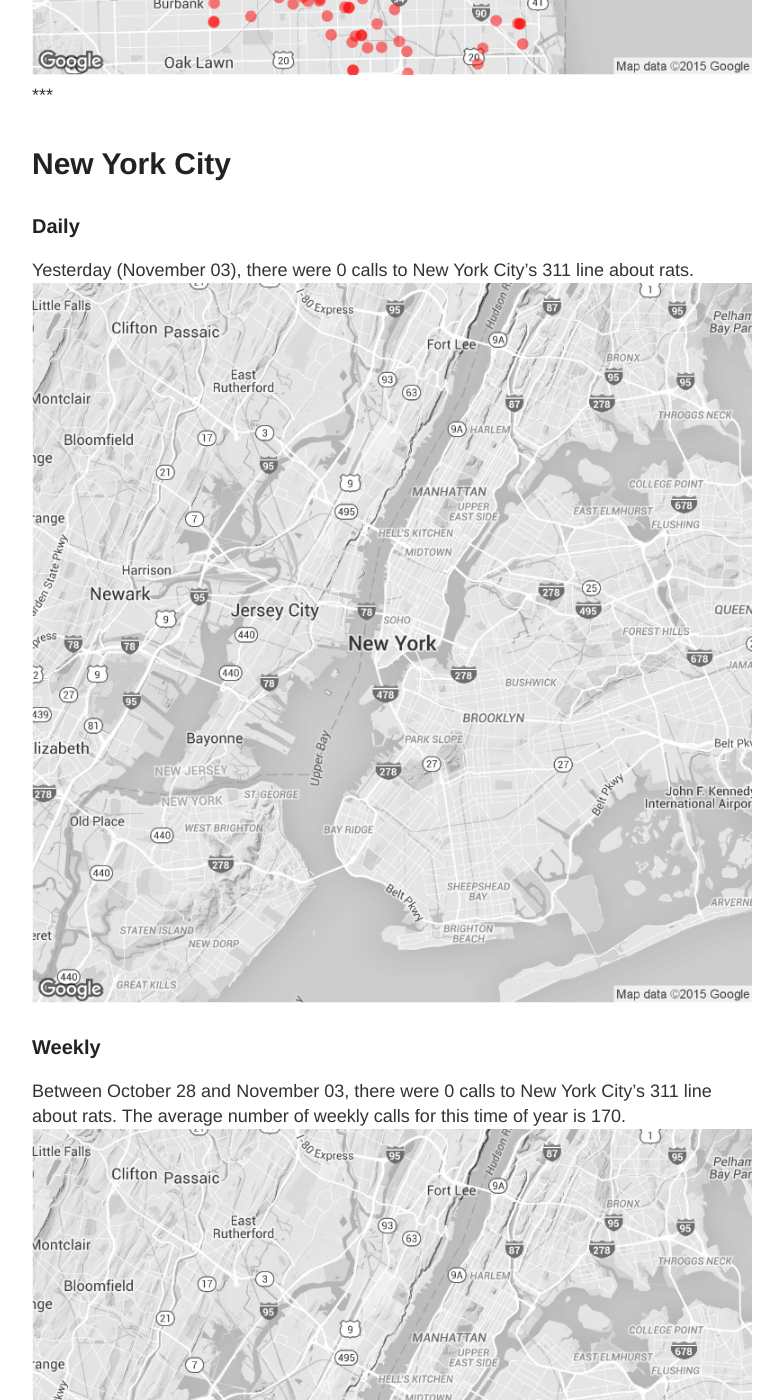
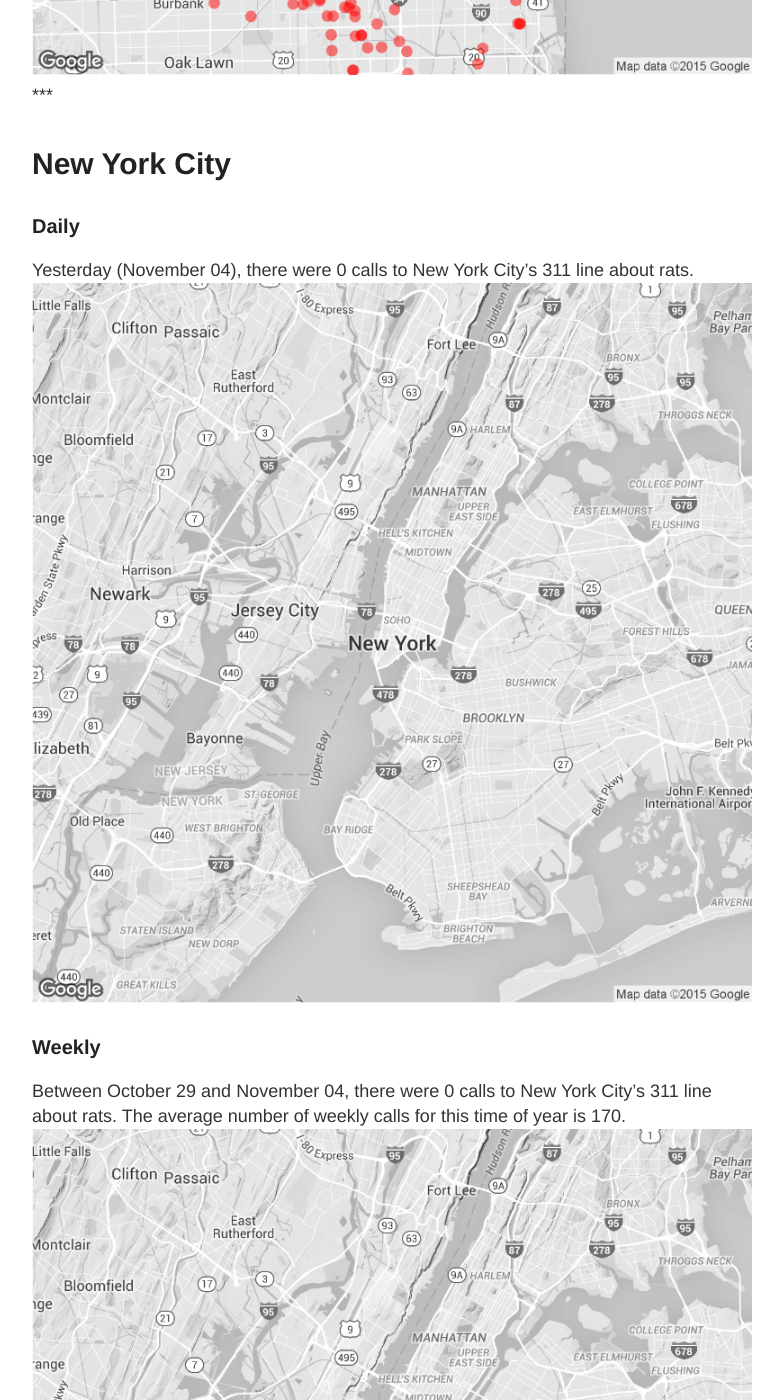
Before and after one commit to DanielHadley/ratmaps, a Jekyll site: the page built from daily.md, in a window 1280 px wide and 1400 px high, scrolled down 1986 px. Shown: the whole window, without its empty margins (248-1031 px from the left). Built offline with Jekyll 4.4.1, drawn with Linux system fonts in a browser that asks for light colours; comment, search, counter and statistics services are not loaded; some of the changed text lies outside the part shown.

Commit message:
Daily Maps

```diff
--- a/daily.md
+++ b/daily.md
@@ -15,22 +15,22 @@
 
 ### Daily
 
-Yesterday (November 03), there were 128 calls to Chicago's 311 line about rats.
+Yesterday (November 04), there were 137 calls to Chicago's 311 line about rats.
 ![Chicago rat calls to 311 weekly map]({{ site.cityimages }}/daily/Chicago_Rat_Map_Daily.png)
 
 ### Weekly
-Between October 28 and November 03, there were 737 calls to Chicago's 311 line about rats. The average number of weekly calls for this time of year is 479.
+Between October 29 and November 04, there were 724 calls to Chicago's 311 line about rats. The average number of weekly calls for this time of year is 479.
 ![Chicago rat calls to 311 weekly map]({{ site.cityimages }}/daily/Chicago_Rat_Map_Weekly.png)
 ***
 # New York City <a id="nyc"><a>
 
 ### Daily
 
-Yesterday (November 03), there were 0 calls to New York City's 311 line about rats.
+Yesterday (November 04), there were 0 calls to New York City's 311 line about rats.
 ![NYC rat calls to 311 weekly map]({{ site.cityimages }}/daily/NYC_Rat_Map_Daily.png)
 
 ### Weekly
-Between October 28 and November 03, there were 0 calls to New York City's 311 line about rats. The average number of weekly calls for this time of year is 170.
+Between October 29 and November 04, there were 0 calls to New York City's 311 line about rats. The average number of weekly calls for this time of year is 170.
 ![NYC rat calls to 311 weekly map]({{ site.cityimages }}/daily/NYC_Rat_Map_Weekly.png)
 
 Each red dot represents one call about a rat seen in that location. The dots are transparent, so multiple calls from one location will be seen as a solid dot. The usual caveats apply: more calls do not necessarily mean that there are more rats in that location than other parts of the city. A cluster of dots could indicate that one resident is unusually vocal about rodents in his or her neighborhood. Also, more densely populated neighborhoods tend to make more calls to 311.
```
Also changed, not shown: images/pages/daily/Chicago_Rat_Map_Daily.png, images/pages/daily/Chicago_Rat_Map_Weekly.png, images/pages/daily/NYC_Rat_Map_Daily.png, images/pages/daily/NYC_Rat_Map_Weekly.png.
